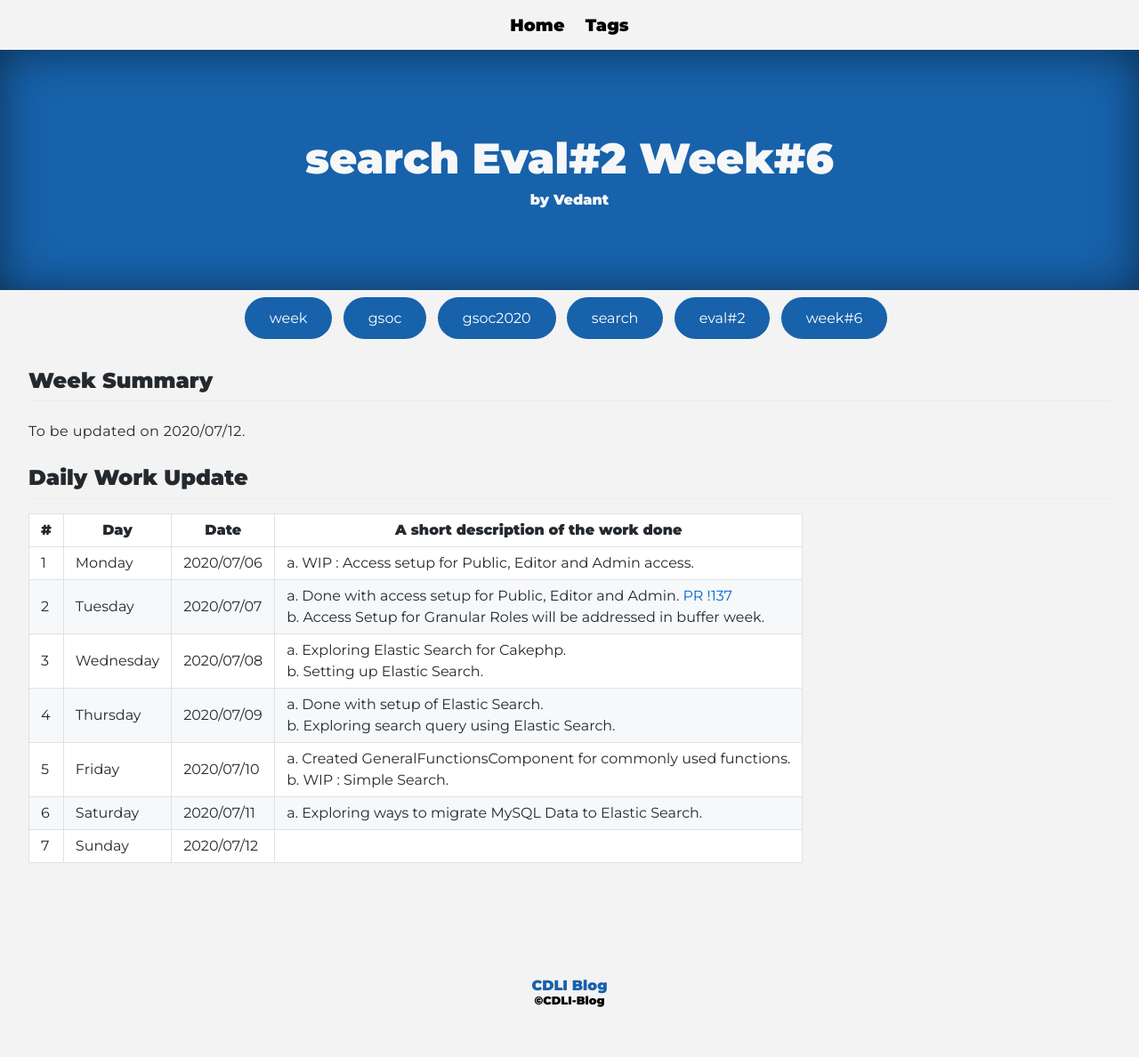
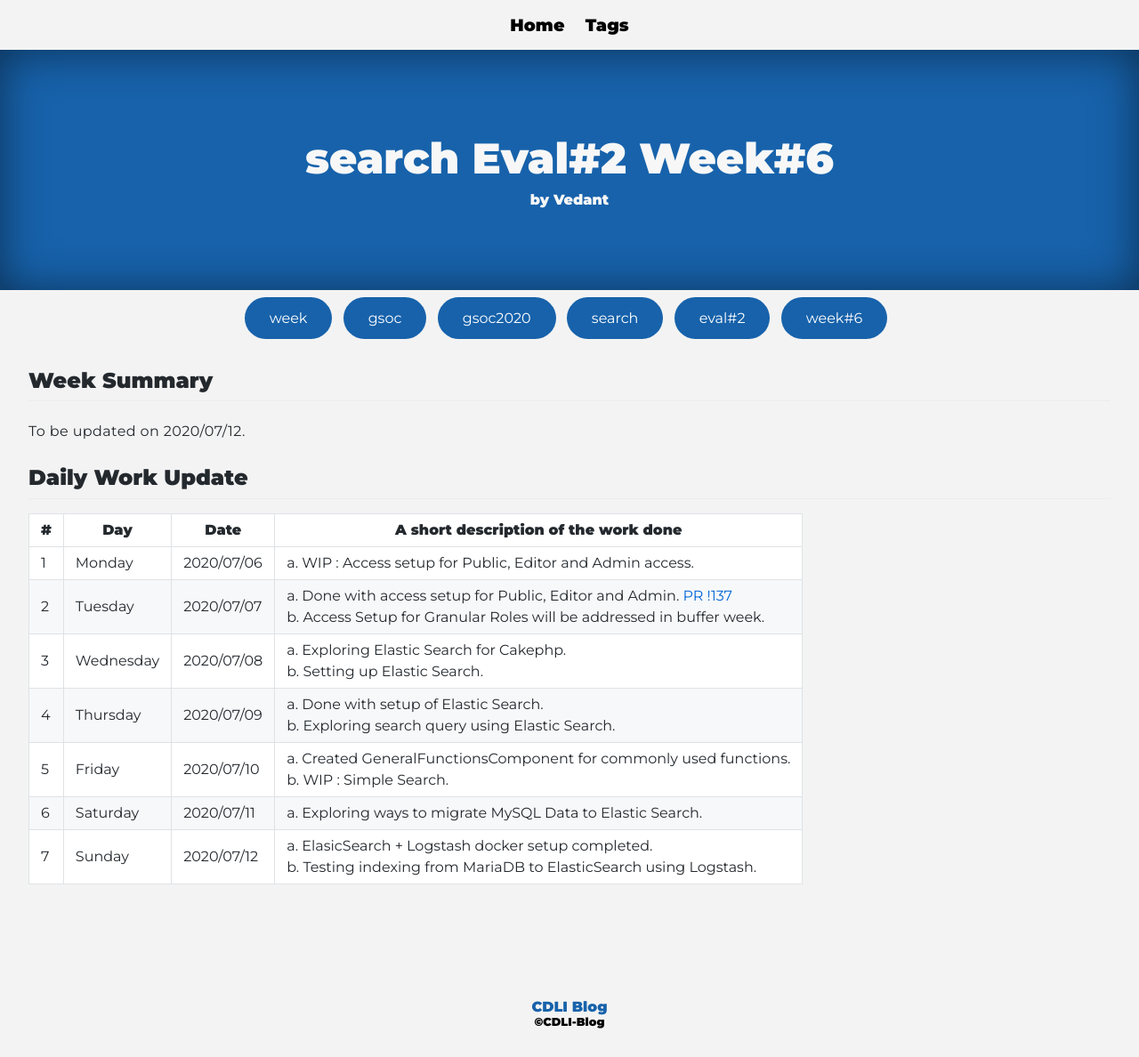
Before and after one commit to cdli-gh/blog, a Jekyll site: the page built from _blog/gsoc20/search/posts/07_week6.md, in a window 1280 px wide. Shown: the whole page at 89% size. Built offline with Jekyll 4.4.1, drawn with Linux system fonts in a browser that asks for light colours; Markdown is read by kramdown in place of the engine named in the settings; before the commit the page ends 1164 px from its top, so only the background shows below that.

Commit message:
Search : DailyUpdates 6:7

```diff
--- a/_blog/gsoc20/search/posts/07_week6.md
+++ b/_blog/gsoc20/search/posts/07_week6.md
@@ -19,4 +19,4 @@ To be updated on 2020/07/12.
 |4   	| Thursday  	|   2020/07/09	|  a. Done with setup of Elastic Search. <br> b. Exploring search query using Elastic Search.	|
 |5   	| Friday  	|   2020/07/10	|   a. Created GeneralFunctionsComponent for commonly used functions. <br> b. WIP : Simple Search. 	|
 |6   	| Saturday  	|   2020/07/11	|  a. Exploring ways to migrate MySQL Data to Elastic Search.  	|
-|7   	| Sunday  	|   2020/07/12	|   	|
+|7   	| Sunday  	|   2020/07/12	|  a. ElasicSearch + Logstash docker setup completed. <br> b. Testing indexing from MariaDB to ElasticSearch using Logstash.	|
```
